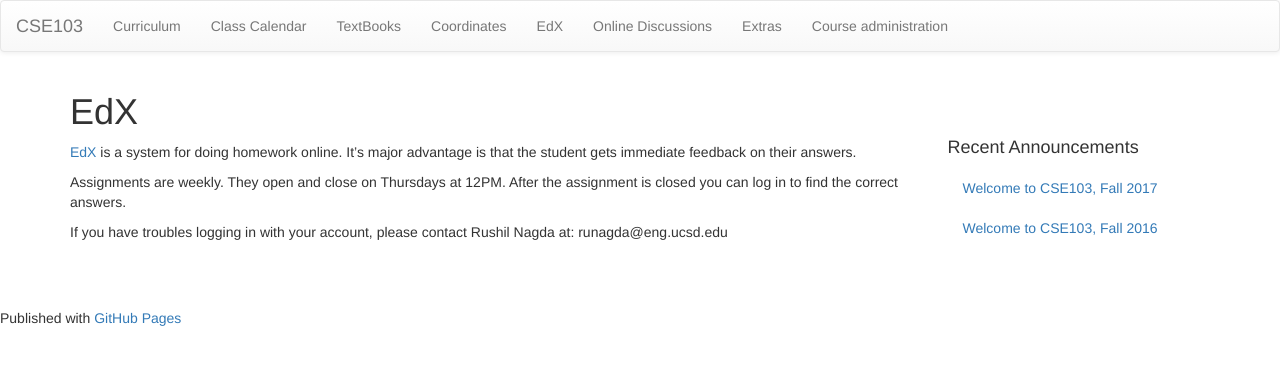
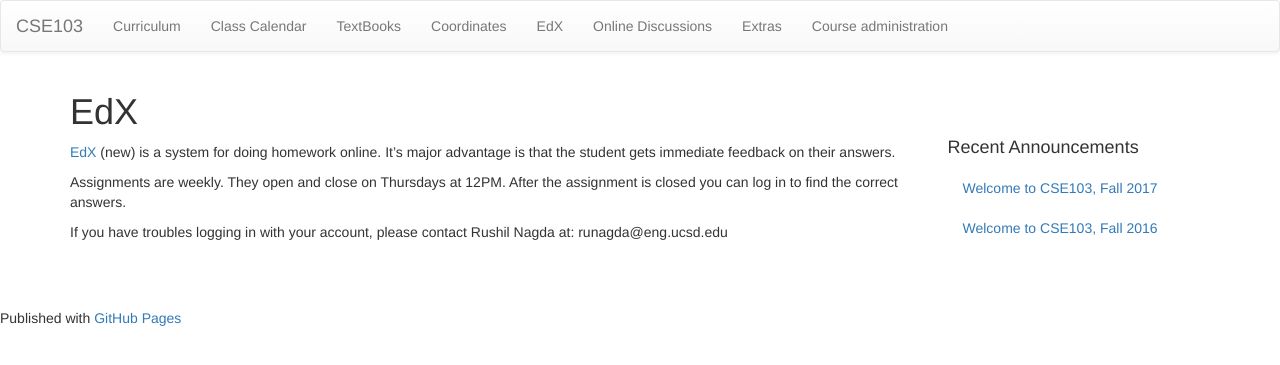
Before and after one commit to cse103/cse103.github.io, a Jekyll site: the page built from pages/4.EdX.md, in a window 1280 px wide. Shown: the top 365 px of the page. Built offline with Jekyll 4.4.1, drawn with Linux system fonts in a browser that asks for light colours; nearby versions of some CDN libraries.

Commit message:
Updated Edx course link

```diff
--- a/pages/4.EdX.md
+++ b/pages/4.EdX.md
@@ -3,7 +3,7 @@
 title: EdX
 ---
 
-[EdX](https://edge.edx.org/courses/UCSD/CSE103/Introduction_to_Probability_and_Statistics/info)
+[EdX](https://edge.edx.org/courses/course-v1:UCSD+CSE103B+2017F/info) (new)
 is a system for doing homework online. It's major advantage is
 that the student gets immediate feedback on their answers.
 
```
